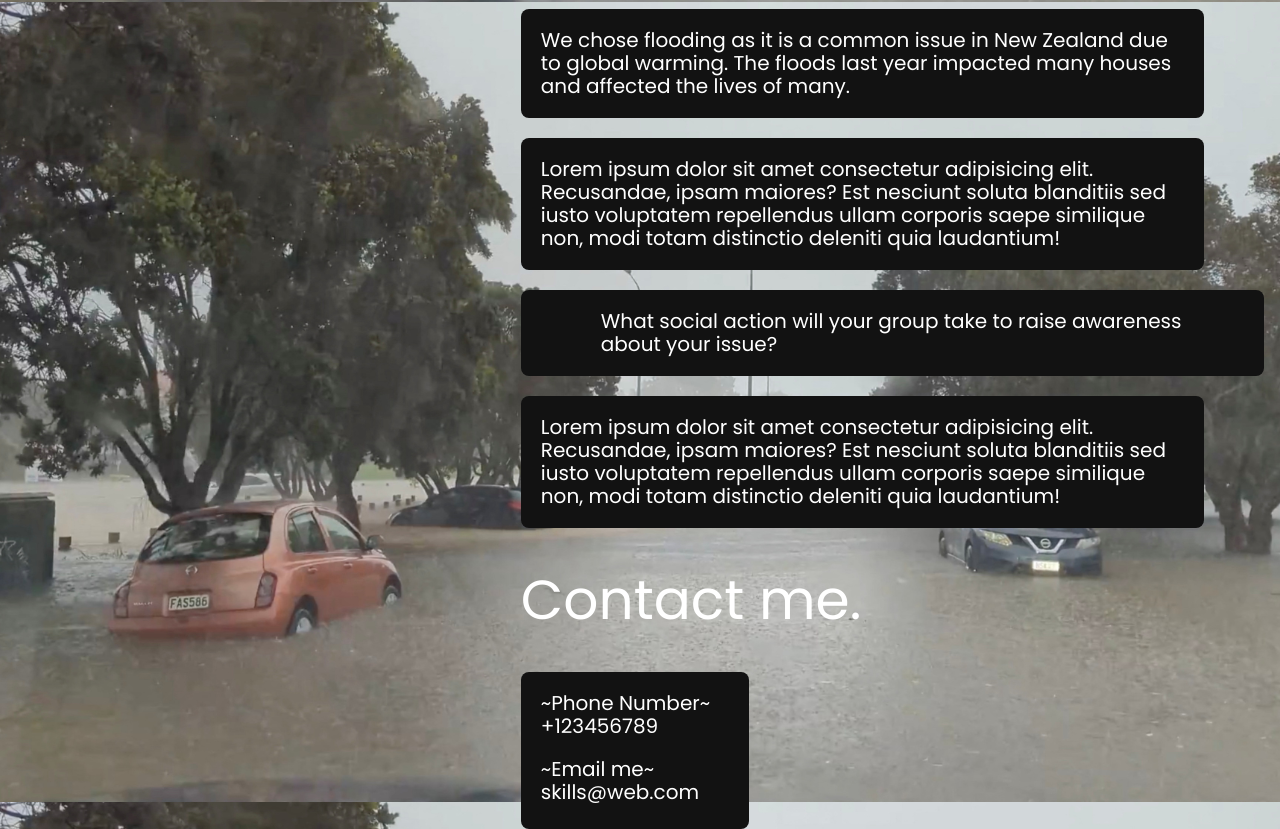
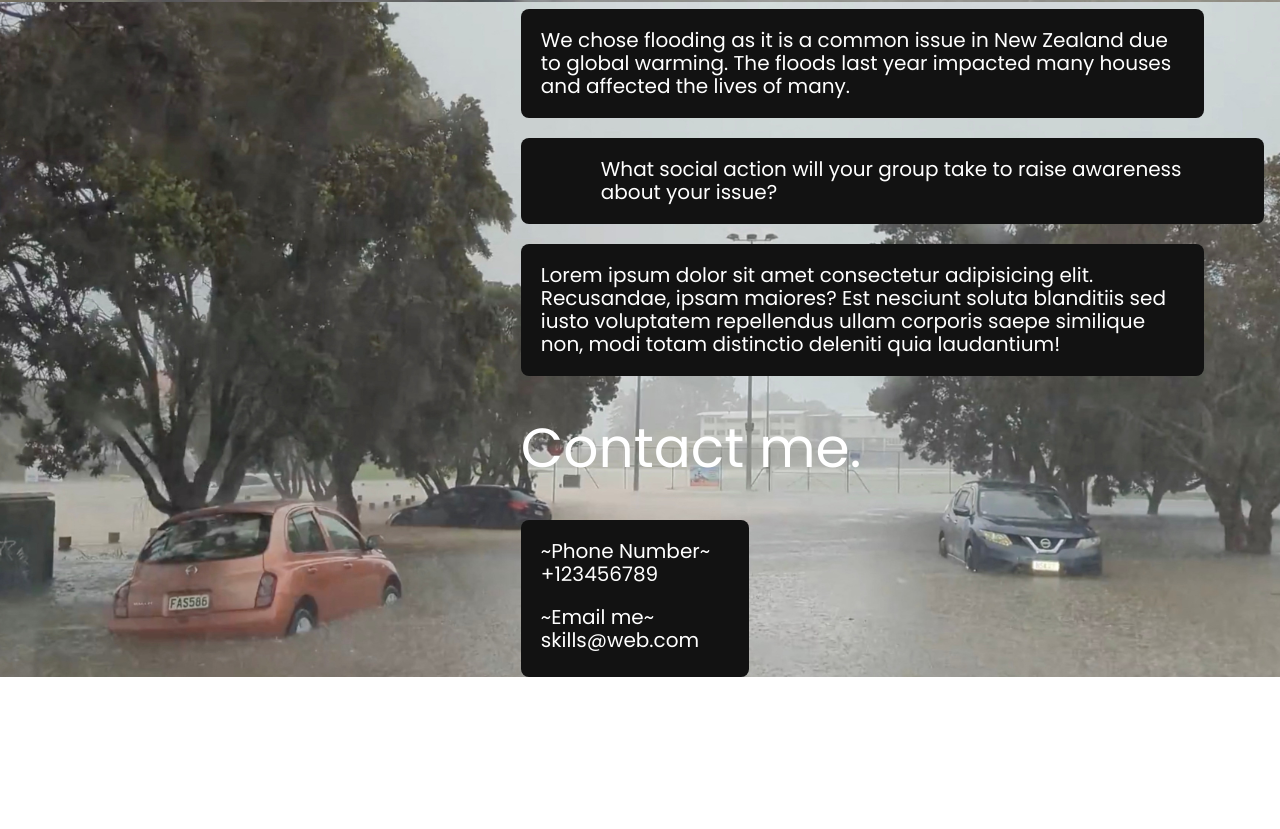
Before and after one commit to ayaanvasudeva/Social-Action-for-Environmental-Sustainability, a plain HTML site: page index.html in a window 1280 px wide. Shown: the part 798-1627 px from the top of the page. After the commit the page ends 1475 px from the top, so only its background shows below. Drawn offline with nearby package versions, Linux system fonts and the light colour scheme.

Commit message:
Update index.html

```diff
--- a/index.html
+++ b/index.html
@@ -61,12 +61,7 @@ I will be raising awareness about the environmental issue flooding
                              <p>We chose flooding as it is a common issue in New Zealand due to global warming. The floods last year impacted many houses and affected the lives of many.
                            </div>
 
-                              <div>
-                                <p>Lorem ipsum dolor sit amet consectetur adipisicing elit.
-                                  Recusandae, ipsam maiores? Est nesciunt soluta blanditiis
-                                  sed iusto voluptatem repellendus ullam corporis saepe similique non,
-                                  modi totam distinctio deleniti quia laudantium!</p>
-                              </div>
+
                <div class="skills" id="center_content">
               <p> What social action will your group take to raise awareness about your issue?</p>
             </div>
```
